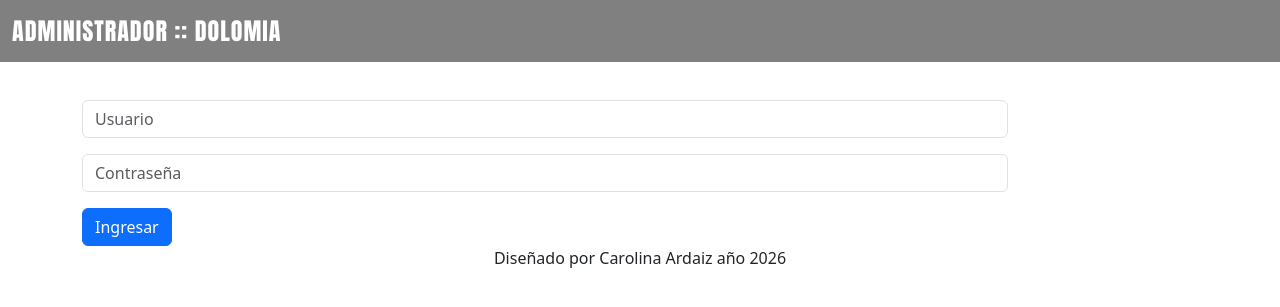
After one commit to ardaizcarolina1/programador-cursoo, a Node server app: page /admin/login in a window 1280 px wide. The commit adds this page. Shown: the top 307 px of the page. Run offline with Node 20, Linux system fonts and the light colour scheme.

Commit message:
login y logout

```diff
--- a/modulo3-uni3/app.js
+++ b/modulo3-uni3/app.js
@@ -5,9 +5,12 @@ var cookieParser = require('cookie-parser');
 var logger = require('morgan');
 
 require('dotenv').config();
+var session = require('express-session');
 
 var indexRouter = require('./routes/index');
 var usersRouter = require('./routes/users');
+var loginRouter = require('./routes/admin/login');
+var adminRouter = require('./routes/admin/novedades');
 
 var app = express();
 
@@ -21,8 +24,32 @@ app.use(express.urlencoded({ extended: false }));
 app.use(cookieParser());
 app.use(express.static(path.join(__dirname, 'public')));
 
+app.use(session({
+  secret:'12w45qe1qe4q1eq54eq5',
+  resave: false,
+  saveUninitialized: true
+}))
+
+secured = async (req, res, next) => {
+    try {
+
+        console.log(req.session.id_usuario);
+        if (req.session.id_usuario) {
+            next();
+        } else {
+            res.redirect('/admin/login');
+        }
+
+    } catch (error) {
+        console.log(error);
+
+    }
+}
+
 app.use('/', indexRouter);
-//app.use('/users', usersRouter);
+app.use('/users', usersRouter);
+app.use('/admin/login', loginRouter);
+app.use('/admin/novedades', secured, adminRouter);
 
 // catch 404 and forward to error handler
 app.use(function(req, res, next) {
--- /dev/null
+++ b/modulo3-uni3/routes/admin/login.js
@@ -0,0 +1,51 @@
+
+var express = require('express');
+var router = express.Router();
+var usuariosModel = require('./../../models/usuariosModel');
+
+router.get('/', function (req, res, next) {
+
+    res.render('admin/login', {
+        layout: 'admin/layout',
+
+    });
+});
+
+router.get('/logout', function (req, res, next) {
+  req.session.destroy();
+  res.redirect('/admin/login');
+});
+
+router.post('/', async (req, res, next) => {
+    try {
+        var usuario = req.body.usuario;
+        var password = req.body.password;
+
+        var data = await usuariosModel.getUserByUsernameAndPassword(usuario, password);
+
+        console.log(data);
+
+        if (data != undefined) {
+
+
+            req.session.id_usuario = data.id;
+            req.session.nombre = data.usuario;
+
+            res.redirect('/admin/novedades');
+        } else {
+            res.render('admin/login', {
+                layout: 'admin/layout',
+                error: true
+            });
+        }
+
+    } catch (error) {
+        console.log(error);
+
+    }
+})
+
+/* GET home page. */
+
+
+module.exports = router;
--- /dev/null
+++ b/modulo3-uni3/views/admin/layout.hbs
@@ -0,0 +1,40 @@
+<!DOCTYPE html>
+<html lang="es">
+
+<head>
+    <meta charset="UTF-8">
+    <meta name="viewport" content="width=device-width, initial-scale=1.0">
+    <title>Administrador de contenido - novedades </title>
+    <link rel="icon" type="image/png" href="/icono/favicon-96x96.png?v=2" sizes="96x96" />
+    <link rel="icon" type="image/svg+xml" href="/icono/favicon.svg?v=2" />
+    <link rel="stylesheet" href="https://cdnjs.cloudflare.com/ajax/libs/font-awesome/7.3.1/css/all.min.css" integrity="sha512-QeR2VH+lsBE5LSAe1Q5EnTBbe7XTBubt8dG93Y7gidSgdMCr8nVqKcfKAMyN96SV8KDbZVTDXChatu5G2KQGzg==" crossorigin="anonymous" referrerpolicy="no-referrer">
+    <link rel="shortcut icon" href="/icono/favicon.ico?v=2" />
+    <link rel="apple-touch-icon" sizes="180x180" href="/icono/apple-touch-icon.png" />
+    <link rel="manifest" href="/icono/site.webmanifest" />
+    <link href="https://fonts.googleapis.com/css2?family=Alfa+Slab+One&family=Anton&display=swap" rel="stylesheet">
+    <link href="https://cdn.jsdelivr.net/npm/bootstrap@5.3.3/dist/css/bootstrap.min.css" rel="stylesheet">
+    <link rel="stylesheet" href="/stylesheets/proyecto-pizza.css">
+</head>
+
+<body>
+
+    <nav class="navbar navbar-expand-lg navbar-dark bg-dark fixed-top">
+        <div class="container-fluid">
+            <a class="navbar-brand" href="/">ADMINISTRADOR :: DOLOMIA</a>
+
+
+            </div>
+        </div>
+    </nav>
+
+    {{{body}}}
+
+
+<footer>
+    <p class="text-center"> Diseñado por Carolina Ardaiz año 2026 </p>
+</footer>
+
+    <script src="https://cdn.jsdelivr.net/npm/bootstrap@5.3.3/dist/js/bootstrap.bundle.min.js"></script>
+</body>
+
+</html>
--- /dev/null
+++ b/modulo3-uni3/views/admin/login.hbs
@@ -0,0 +1,23 @@
+<div class="container" style="margin-top:100px;">
+    <div class="row">
+        <form action="/admin/login" method="post">
+            <div class="mb-3 row">
+                <div class="col-sm-10">
+                    <input type="text" class="form-control" id="inputUser" placeholder="Usuario" name="usuario">
+                </div>
+            </div>
+            <div class="mb-3 row">
+                <div class="col-sm-10">
+                    <input type="password" class="form-control" id="inputPassword" placeholder="Contraseña"
+                        name="password">
+                </div>
+            </div>
+            <button type="submit" class="btn btn-primary">Ingresar</button>
+        </form>
+
+        {{#if error}}
+        <p>Usuario o contraseña incorrectos.</p>
+        {{/if}}
+
+    </div>
+</div>
--- a/modulo3-uni3/views/index.hbs
+++ b/modulo3-uni3/views/index.hbs
@@ -122,3 +122,7 @@
         </div>
     </div>
 </section>
+
+<footer>
+    <p class="text-center"> Diseñado por Carolina Ardaiz año 2026 </p>
+</footer>
```
Also changed, not shown: modulo3-uni3/models/bd.js (added, +15 -0 lines), modulo3-uni3/models/usuariosModel.js (added, +14 -0 lines), modulo3-uni3/package.json (+7 -1 lines), modulo3-uni3/routes/admin/novedades.js (added, +15 -0 lines), modulo3-uni3/views/admin/novedades.hbs (added, +18 -0 lines), modulo3-uni3/routes/admin/admin.js (added), 2 other files.
